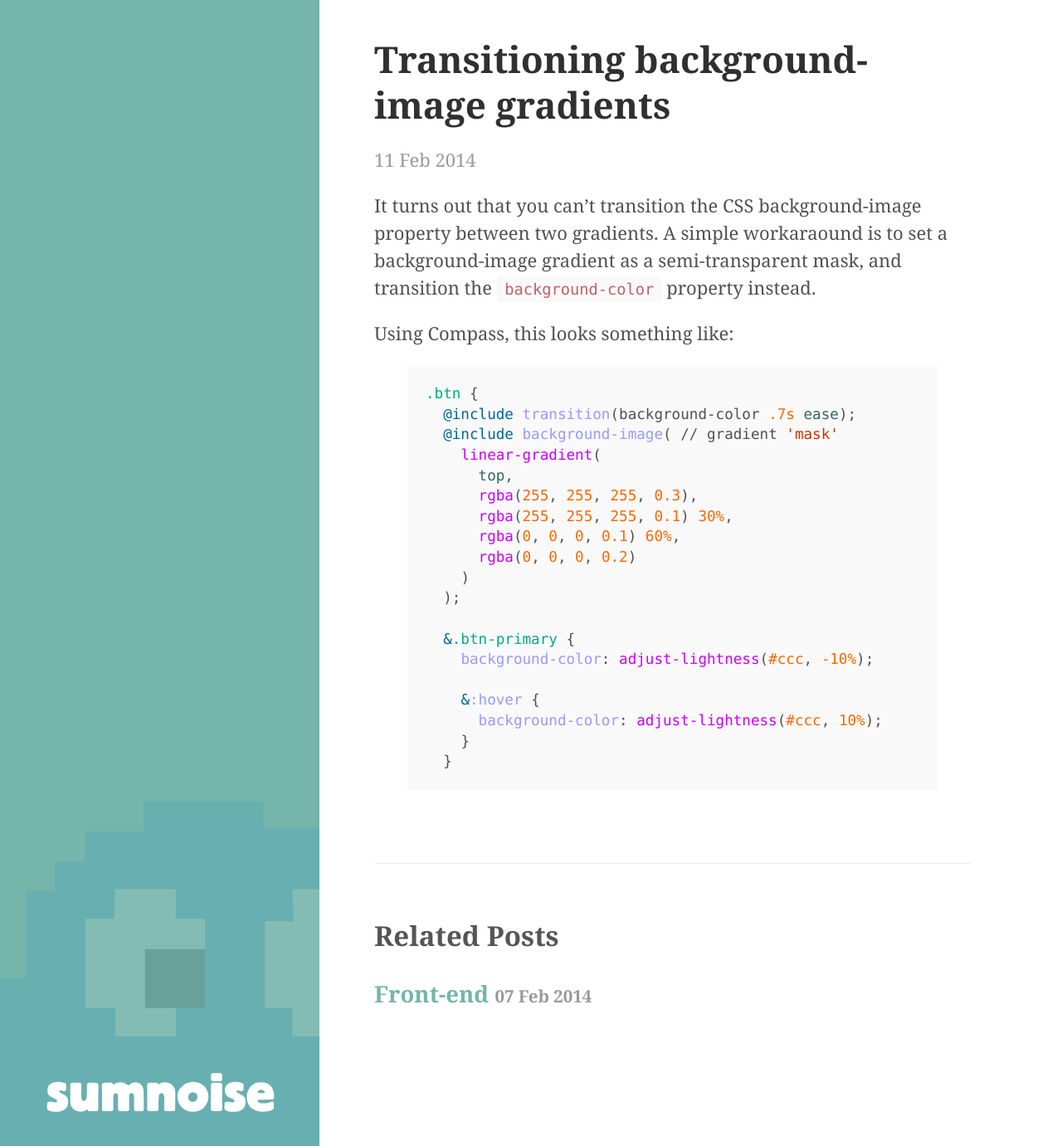
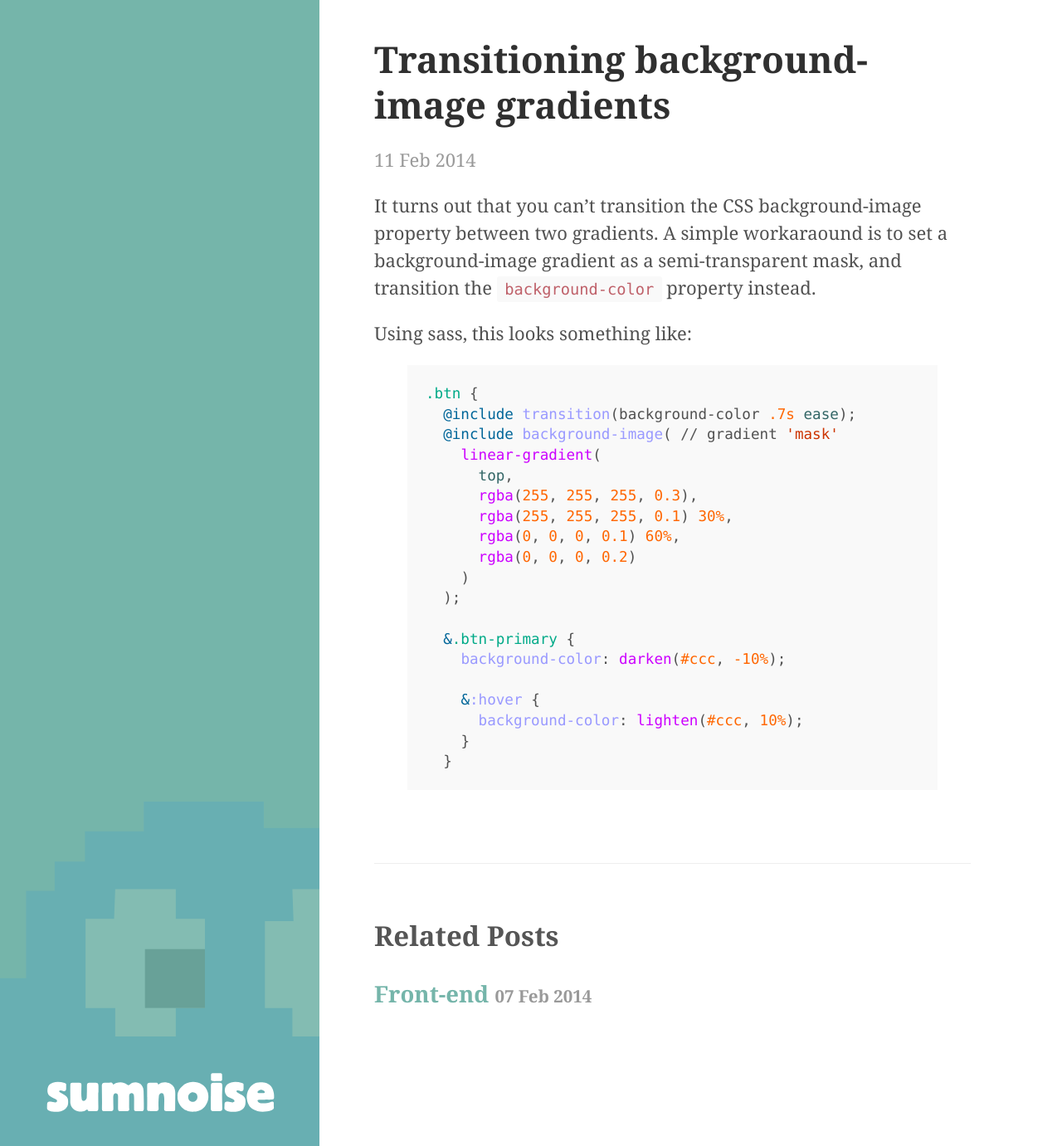
Before and after one commit to davidpmccormick/davidpmccormick.github.io, a Jekyll site: the page built from _posts/2014-02-11-transition-linear-gradients.md, in a window 1280 px wide and 1381 px high. Shown: the whole window at 83% size. Built offline with Jekyll 4.4.1, drawn with Linux system fonts in a browser that asks for light colours; Markdown is read by kramdown in place of the engine named in the settings.

Commit message:
Update post

```diff
--- a/_posts/2014-02-11-transition-linear-gradients.md
+++ b/_posts/2014-02-11-transition-linear-gradients.md
@@ -5,7 +5,7 @@ title: Transitioning background-image gradients
 
 It turns out that you can't transition the CSS background-image property between two gradients. A simple workaraound is to set a background-image gradient as a semi-transparent mask, and transition the `background-color` property instead.
 
-Using Compass, this looks something like:
+Using sass, this looks something like:
 
 {% highlight scss %}
 .btn {
@@ -21,10 +21,10 @@ Using Compass, this looks something like:
   );
 
   &.btn-primary {
-    background-color: adjust-lightness(#ccc, -10%);
+    background-color: darken(#ccc, -10%);
 
     &:hover {
-      background-color: adjust-lightness(#ccc, 10%);
+      background-color: lighten(#ccc, 10%);
     }
   }
 {% endhighlight %}
```
